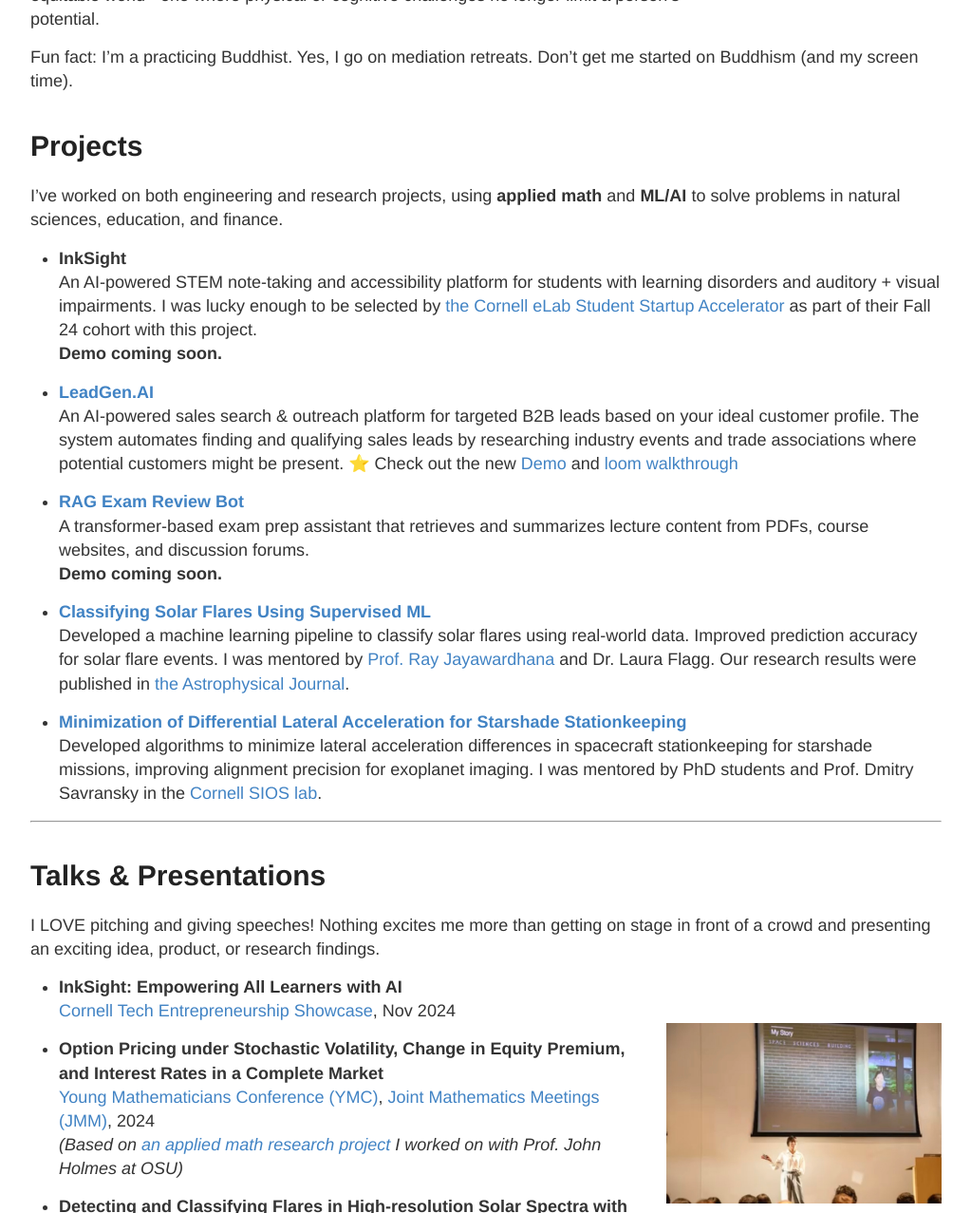
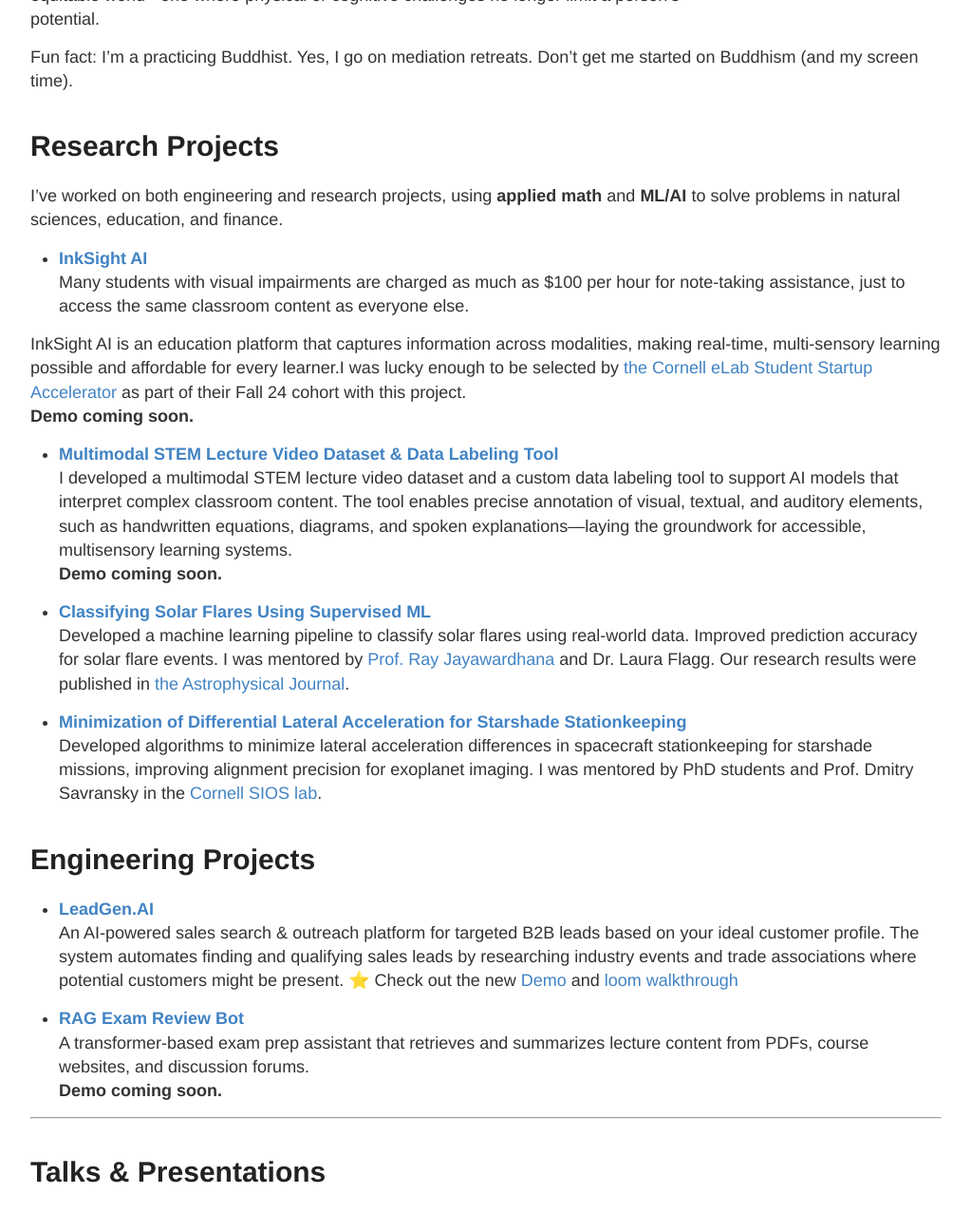
Before and after one commit to nicolehao34/nicolehao34.github.io, a Jekyll site: the page built from index.md, in a window 1280 px wide and 1400 px high, scrolled down 328 px, cut to the strip 123-1400 px from the top of the window. Shown: the whole strip at 95% size, without its empty margins (128-1151 px from the left). Built offline with Jekyll 4.4.1, drawn with Linux system fonts in a browser that asks for light colours.

Commit message:
Update index.md

```diff
--- a/index.md
+++ b/index.md
@@ -14,13 +14,29 @@
 
 Fun fact: I'm a practicing Buddhist. Yes, I go on mediation retreats. Don't get me started on Buddhism (and my screen time).
 
-
-# Projects
+# Research Projects
 I’ve worked on both engineering and research projects, using **applied math** and **ML/AI** to solve problems in natural sciences, education, and finance.
 
--  **InkSight** <br>
-An AI-powered STEM note-taking and accessibility platform for students with learning disorders and auditory + visual impairments. I was lucky enough to be selected by [the Cornell eLab Student Startup Accelerator](https://eship.cornell.edu/elab-welcomes-24-student-startup-teams-to-fall-cohort/) as part of their Fall 24 cohort with this project. <br>
+-  **[InkSight AI](https://github.com/Cornell-InkSight/InkSightMVP.git)** <br>
+Many students with visual impairments are charged as much as $100 per hour for note-taking assistance, just to access the same classroom content as everyone else.
+
+InkSight AI is an education platform that captures information across modalities, making real-time, multi-sensory learning possible and affordable for every learner.I was lucky enough to be selected by [the Cornell eLab Student Startup Accelerator](https://eship.cornell.edu/elab-welcomes-24-student-startup-teams-to-fall-cohort/) as part of their Fall 24 cohort with this project. <br>
 **Demo coming soon.**
+
+- **[Multimodal STEM Lecture Video Dataset & Data Labeling Tool](https://github.com/Cornell-InkSight/InkSight-DataLabeler.git)** <br>
+I developed a multimodal STEM lecture video dataset and a custom data labeling tool to support AI models that interpret complex classroom content. The tool enables precise annotation of visual, textual, and auditory elements, such as handwritten equations, diagrams, and spoken explanations—laying the groundwork for accessible, multisensory learning systems. <br>
+**Demo coming soon.**
+
+- **[Classifying Solar Flares Using Supervised ML](https://github.com/nicolehao34/solar_flares_classification)** <br>
+  Developed a machine learning pipeline to classify solar flares using real-world data. Improved prediction accuracy for solar flare events. I was mentored by [Prof. Ray Jayawardhana](https://www.drrayjay.net/) and Dr. Laura Flagg. Our research results were published in [the Astrophysical Journal](https://iopscience.iop.org/article/10.3847/1538-4357/ad5be3).
+
+
+
+- **[Minimization of Differential Lateral Acceleration for Starshade Stationkeeping](https://github.com/nicolehao34/starshade_stationkeeping)** <br>
+  Developed algorithms to minimize lateral acceleration differences in spacecraft stationkeeping for starshade missions, improving alignment precision for exoplanet imaging. I was mentored by PhD students and Prof. Dmitry Savransky in the [Cornell SIOS lab](https://sioslab.mae.cornell.edu/).
+
+
+# Engineering Projects
 
 - **[LeadGen.AI](https://github.com/nicolehao34/LeadGen.AI)** <br>
 An AI-powered sales search & outreach platform for targeted B2B leads based on your ideal customer profile. The system automates finding and qualifying sales leads by researching industry events and trade associations where potential customers might be present. ⭐ Check out the new [Demo](https://GenLead-AI-nicolehao7.replit.app) and [loom walkthrough](https://www.loom.com/share/127c02e726394d038c29dd18419ce4d8?sid=7ff1b0c6-f1e7-4877-93ee-48ea8ae139ca)
@@ -30,13 +46,6 @@
 A transformer-based exam prep assistant that retrieves and summarizes lecture content from PDFs, course websites, and discussion forums. <br>
 **Demo coming soon.**
 
-- **[Classifying Solar Flares Using Supervised ML](https://github.com/nicolehao34/solar_flares_classification)** <br>
-  Developed a machine learning pipeline to classify solar flares using real-world data. Improved prediction accuracy for solar flare events. I was mentored by [Prof. Ray Jayawardhana](https://www.drrayjay.net/) and Dr. Laura Flagg. Our research results were published in [the Astrophysical Journal](https://iopscience.iop.org/article/10.3847/1538-4357/ad5be3).
-
-
-
-- **[Minimization of Differential Lateral Acceleration for Starshade Stationkeeping](https://github.com/nicolehao34/starshade_stationkeeping)** <br>
-  Developed algorithms to minimize lateral acceleration differences in spacecraft stationkeeping for starshade missions, improving alignment precision for exoplanet imaging. I was mentored by PhD students and Prof. Dmitry Savransky in the [Cornell SIOS lab](https://sioslab.mae.cornell.edu/).
 
 
 
```
